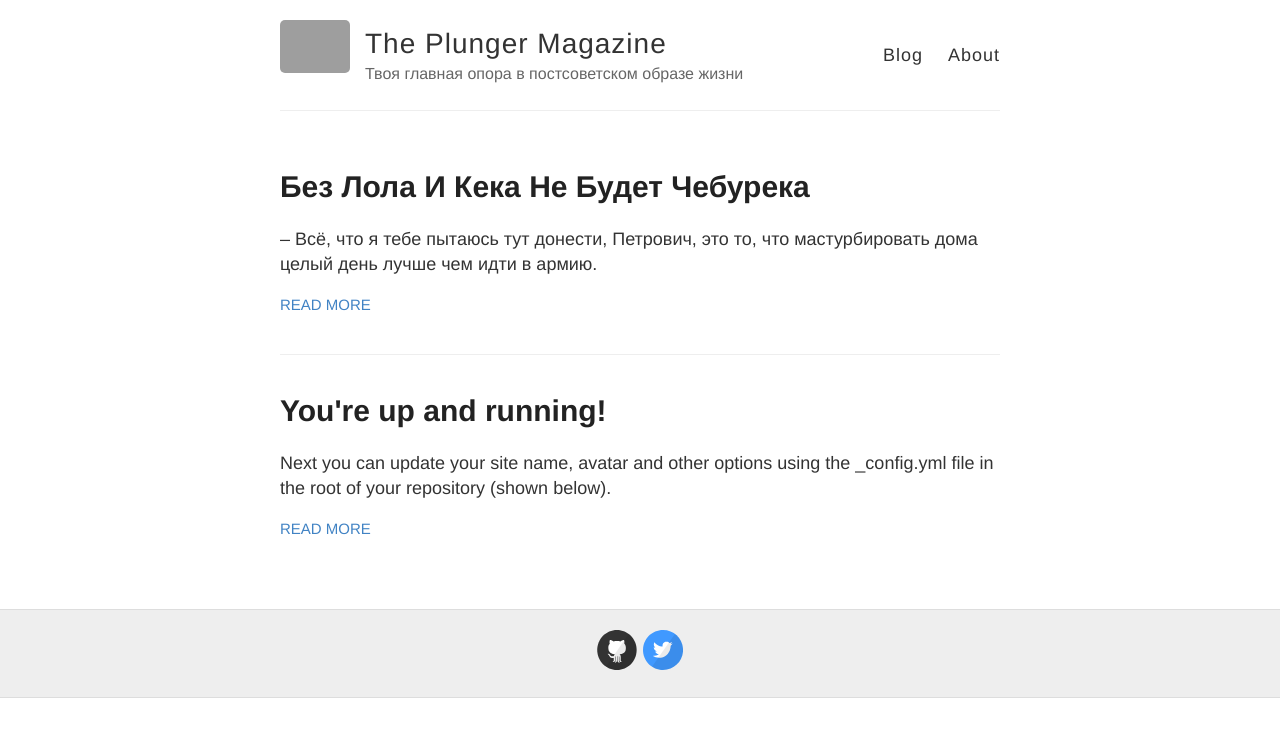
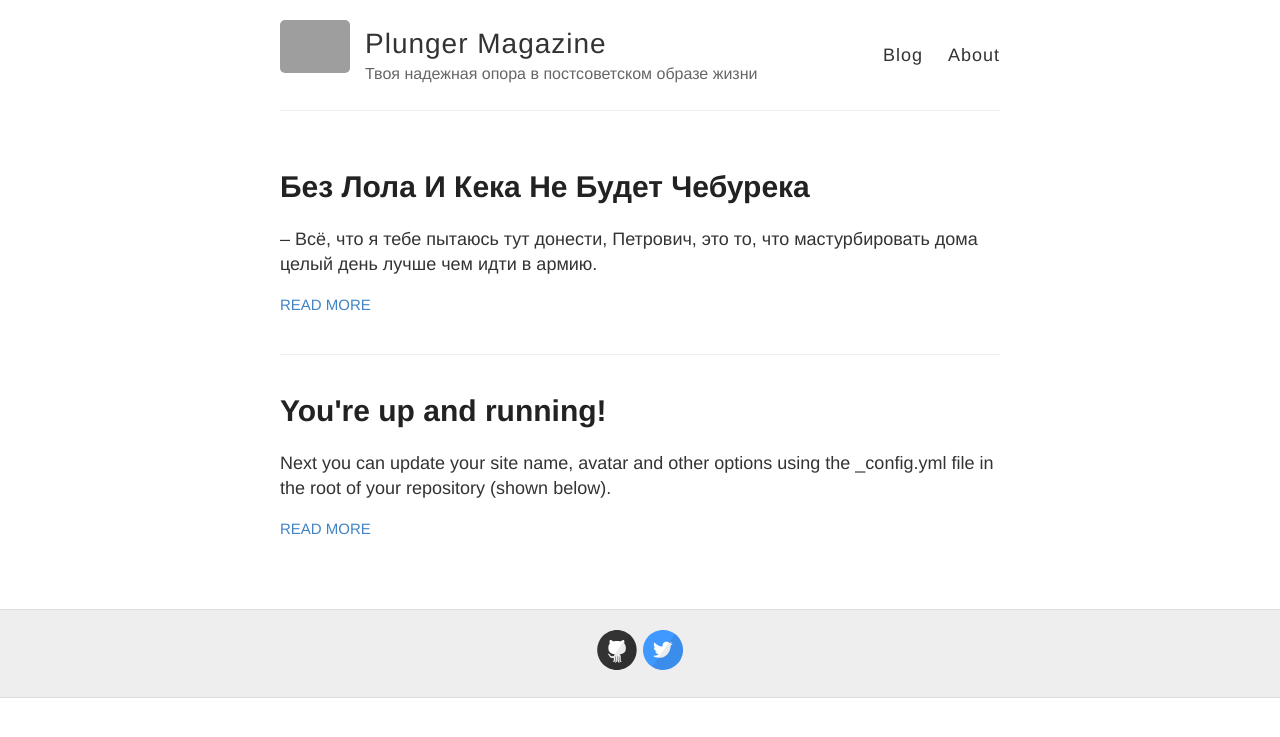
Before and after one commit to SyntheticDream/SyntheticDream.github.io, a Jekyll site: the page built from index.html, in a window 1280 px wide. Shown: the top 737 px of the page. Built offline with Jekyll 4.4.1, drawn with Linux system fonts in a browser that asks for light colours; grey boxes are pictures that could not be loaded.

Commit message:
fixed title and subtitle

```diff
--- a/_config.yml
+++ b/_config.yml
@@ -3,10 +3,10 @@
 #
 
 # Name of your site (displayed in the header)
-name: The Plunger Magazine
+name: Plunger Magazine
 
 # Short bio or description (displayed in the header)
-description: Твоя главная опора в постсоветском образе жизни
+description: Твоя надежная опора в постсоветском образе жизни
 
 # URL of your avatar or profile pic (you could use your GitHub profile pic)
 avatar: https://raw.githubusercontent.com/barryclark/jekyll-now/master/images/jekyll-logo.png
```
